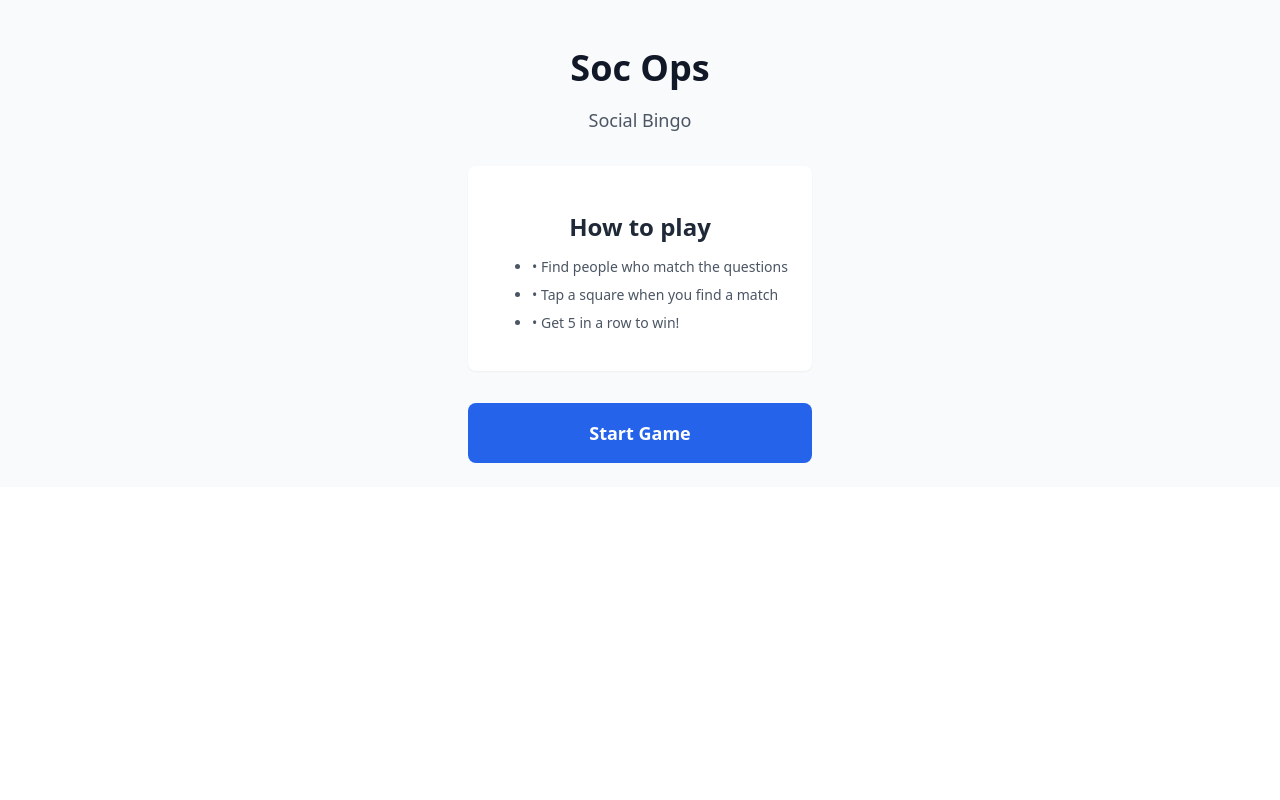
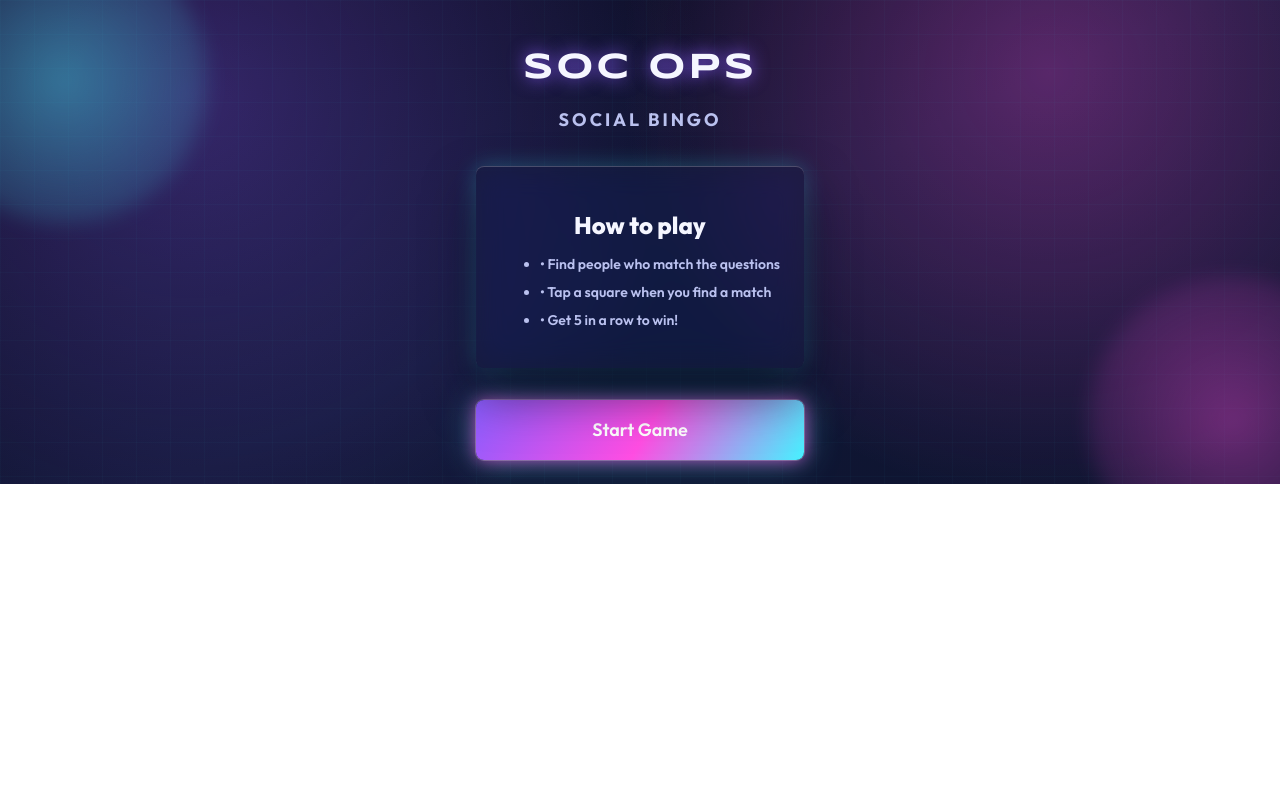
Before and after one commit to abhijithbhat/demo, a FastAPI app: page / in a window 1280 px wide. Run offline with FastAPI, Linux system fonts and the light colour scheme.

Commit message:
feat: add dark neon glassmorphic landing page variation
Agent-Logs-Url: https://github.com/abhijithbhat/demo/sessions/8b81adcc-18cd-4f7c-a027-5ab760939a97

Co-authored-by: abhijithbhat <226228462+abhijithbhat@users.noreply.github.com>

```diff
--- a/app/static/css/app.css
+++ b/app/static/css/app.css
@@ -6,7 +6,7 @@ body,
 }
 
 body {
-    font-family: system-ui, -apple-system, sans-serif;
+    font-family: "Outfit", system-ui, -apple-system, sans-serif;
     -webkit-tap-highlight-color: transparent;
 }
 
@@ -161,3 +161,138 @@ button:disabled {
 .animate-\[bounce_0\.5s_ease-out\] {
     animation: bounce 0.5s ease-out;
 }
+
+:root {
+    --neo-bg-1: #080718;
+    --neo-bg-2: #101735;
+    --neo-cyan: #46f2ff;
+    --neo-pink: #ff4de2;
+    --neo-purple: #8c5dff;
+    --neo-text: #f5f6ff;
+    --neo-muted: #bac1ef;
+    --neo-glass: rgba(23, 29, 58, 0.56);
+    --neo-glass-border: rgba(164, 180, 255, 0.3);
+}
+
+.landing-neo {
+    position: relative;
+    overflow: hidden;
+    background:
+        radial-gradient(circle at 15% 20%, rgba(140, 93, 255, 0.32), transparent 44%),
+        radial-gradient(circle at 82% 15%, rgba(255, 77, 226, 0.3), transparent 38%),
+        linear-gradient(155deg, var(--neo-bg-1), var(--neo-bg-2) 52%, #0e1430);
+}
+
+.landing-neo::before {
+    content: "";
+    position: absolute;
+    inset: 0;
+    background-image:
+        linear-gradient(rgba(70, 242, 255, 0.07) 1px, transparent 1px),
+        linear-gradient(90deg, rgba(70, 242, 255, 0.07) 1px, transparent 1px);
+    background-size: 34px 34px;
+    opacity: 0.35;
+    pointer-events: none;
+}
+
+.landing-neo__content {
+    position: relative;
+    z-index: 3;
+}
+
+.landing-neo__orb {
+    position: absolute;
+    width: 18rem;
+    aspect-ratio: 1 / 1;
+    border-radius: 999px;
+    filter: blur(10px);
+    opacity: 0.72;
+    pointer-events: none;
+}
+
+.landing-neo__orb--cyan {
+    top: -4rem;
+    left: -5rem;
+    background: radial-gradient(circle, rgba(70, 242, 255, 0.56), rgba(70, 242, 255, 0));
+}
+
+.landing-neo__orb--pink {
+    right: -6rem;
+    bottom: -5rem;
+    background: radial-gradient(circle, rgba(255, 77, 226, 0.52), rgba(255, 77, 226, 0));
+}
+
+.landing-neo__title {
+    font-family: "Syncopate", sans-serif;
+    letter-spacing: 0.08em;
+    color: var(--neo-text);
+    text-shadow: 0 0 18px rgba(140, 93, 255, 0.9);
+}
+
+.landing-neo__subtitle {
+    color: var(--neo-muted);
+    font-weight: 700;
+    text-transform: uppercase;
+    letter-spacing: 0.16em;
+}
+
+.landing-neo__card {
+    background: var(--neo-glass);
+    border-color: var(--neo-glass-border);
+    backdrop-filter: blur(15px) saturate(175%);
+    box-shadow:
+        0 26px 50px rgba(6, 10, 30, 0.6),
+        inset 0 1px 0 rgba(255, 255, 255, 0.22),
+        0 0 22px rgba(70, 242, 255, 0.28);
+}
+
+.landing-neo__card-title {
+    color: var(--neo-text);
+    font-weight: 800;
+}
+
+.landing-neo__rules {
+    color: var(--neo-muted);
+    font-weight: 600;
+}
+
+.landing-neo__cta {
+    background: linear-gradient(120deg, var(--neo-purple), var(--neo-pink) 52%, var(--neo-cyan));
+    color: #ffffff;
+    box-shadow:
+        0 0 0 1px rgba(255, 255, 255, 0.24),
+        0 0 18px rgba(255, 77, 226, 0.72),
+        0 0 36px rgba(70, 242, 255, 0.48);
+    transition: transform 0.25s ease, box-shadow 0.25s ease, filter 0.25s ease;
+    animation: neonPulse 2.2s ease-in-out infinite;
+}
+
+.landing-neo__cta:hover {
+    transform: translateY(-1px);
+    filter: saturate(1.08);
+    box-shadow:
+        0 0 0 1px rgba(255, 255, 255, 0.3),
+        0 0 24px rgba(255, 77, 226, 0.82),
+        0 0 44px rgba(70, 242, 255, 0.58);
+}
+
+.landing-neo__cta:focus-visible {
+    outline: 2px solid var(--neo-cyan);
+    outline-offset: 3px;
+}
+
+@keyframes neonPulse {
+    0%,
+    100% {
+        box-shadow:
+            0 0 0 1px rgba(255, 255, 255, 0.22),
+            0 0 18px rgba(255, 77, 226, 0.68),
+            0 0 36px rgba(70, 242, 255, 0.42);
+    }
+    50% {
+        box-shadow:
+            0 0 0 1px rgba(255, 255, 255, 0.28),
+            0 0 28px rgba(255, 77, 226, 0.9),
+            0 0 52px rgba(70, 242, 255, 0.62);
+    }
+}
--- a/app/templates/base.html
+++ b/app/templates/base.html
@@ -6,6 +6,9 @@
     <meta name="theme-color" content="#2563eb">
     <meta name="description" content="Social Bingo - Find people who match the questions!">
     <title>Soc Ops - Social Bingo</title>
+    <link rel="preconnect" href="https://fonts.googleapis.com">
+    <link rel="preconnect" href="https://fonts.gstatic.com" crossorigin>
+    <link href="https://fonts.googleapis.com/css2?family=Outfit:wght@400;600;700;800&family=Syncopate:wght@700&display=swap" rel="stylesheet">
     <link rel="stylesheet" href="/static/css/app.css">
     <link rel="icon" type="image/png" href="/static/favicon.png">
     <script src="/static/js/htmx.min.js"></script>
--- a/app/templates/components/start_screen.html
+++ b/app/templates/components/start_screen.html
@@ -1,12 +1,14 @@
 <div id="game-container">
-<div class="flex flex-col items-center justify-center min-h-full p-6 bg-gray-50">
-    <div class="text-center max-w-sm">
-        <h1 class="text-4xl font-bold text-gray-900 mb-2">Soc Ops</h1>
-        <p class="text-lg text-gray-600 mb-8">Social Bingo</p>
+<div class="landing-neo flex flex-col items-center justify-center min-h-full p-6">
+    <div class="landing-neo__orb landing-neo__orb--cyan" aria-hidden="true"></div>
+    <div class="landing-neo__orb landing-neo__orb--pink" aria-hidden="true"></div>
+    <div class="text-center max-w-sm landing-neo__content">
+        <h1 class="text-4xl font-bold mb-2 landing-neo__title">Soc Ops</h1>
+        <p class="text-lg mb-8 landing-neo__subtitle">Social Bingo</p>
 
-        <div class="bg-white rounded-lg p-6 shadow-sm border border-gray-200 mb-8">
-            <h2 class="font-semibold text-gray-800 mb-3">How to play</h2>
-            <ul class="text-left text-gray-600 text-sm space-y-2">
+        <div class="landing-neo__card rounded-lg p-6 border mb-8">
+            <h2 class="font-semibold mb-3 landing-neo__card-title">How to play</h2>
+            <ul class="text-left text-sm space-y-2 landing-neo__rules">
                 <li>• Find people who match the questions</li>
                 <li>• Tap a square when you find a match</li>
                 <li>• Get 5 in a row to win!</li>
@@ -17,7 +19,7 @@
             hx-post="/start"
             hx-target="#game-container"
             hx-swap="outerHTML"
-            class="w-full bg-accent text-white font-semibold py-4 px-8 rounded-lg text-lg active:bg-accent-light transition-colors">
+            class="w-full font-semibold py-4 px-8 rounded-lg text-lg transition-colors landing-neo__cta">
             Start Game
         </button>
     </div>
```
